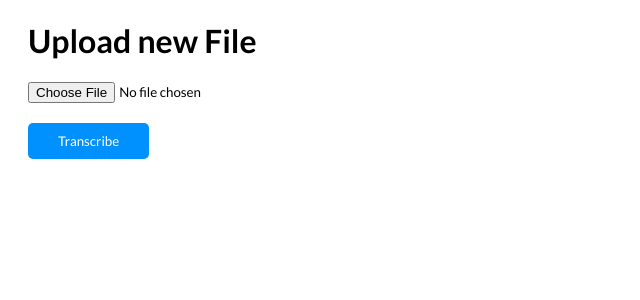
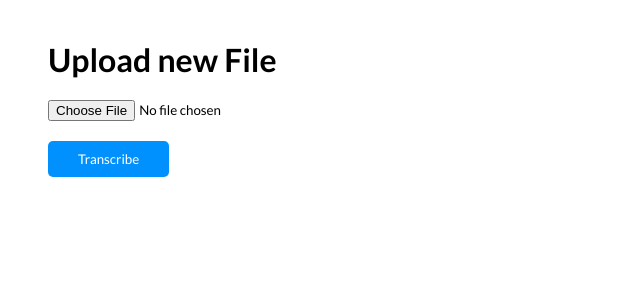
Before and after one commit to shrishti-c/Voice-recognition, a Flask app: page / in a window 1280 px wide. Shown: the top 300 px of the page, without its empty margins (0-640 px from the left). Run offline with Flask 2, Linux system fonts and the light colour scheme.

Commit message:
Css Changed

```diff
--- a/static/styles/index.css
+++ b/static/styles/index.css
@@ -3,7 +3,7 @@ h1, p, input {
 }
 
 #speechContainer {
-    margin: 20px;
+    margin: 40px;
 }
 
 #submitButton {
```
